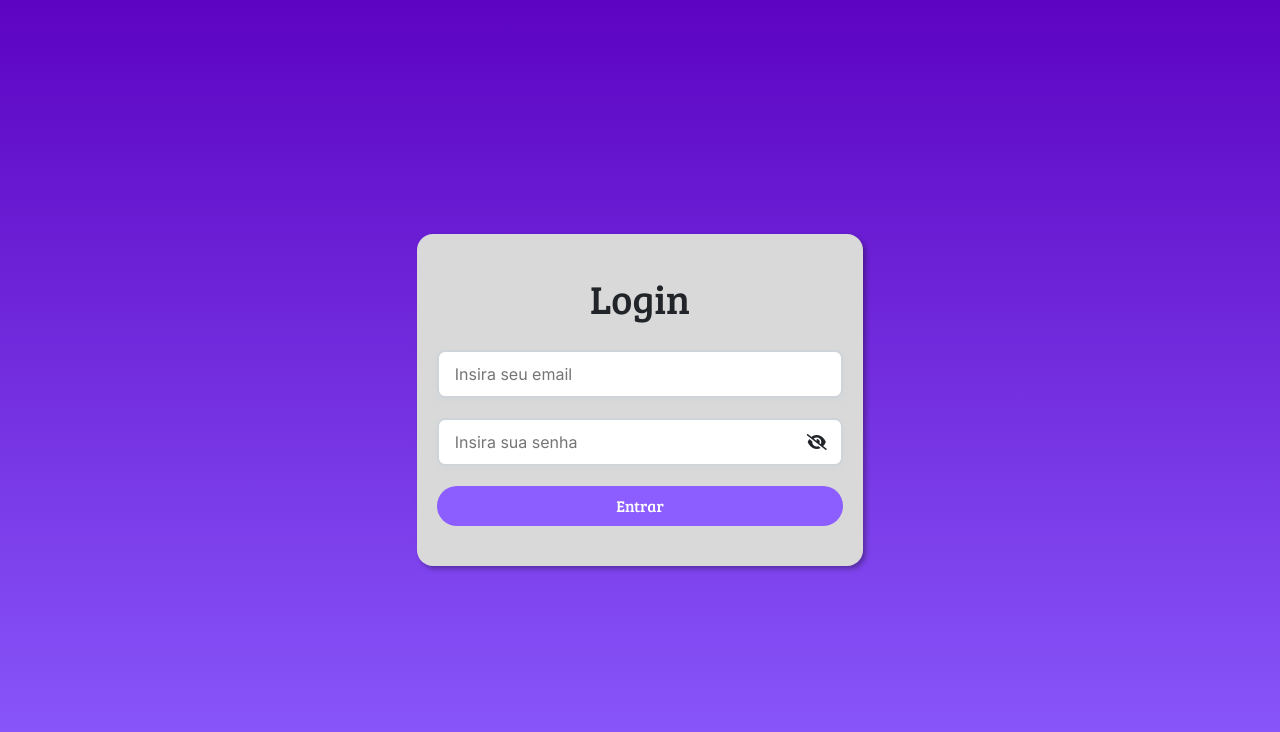
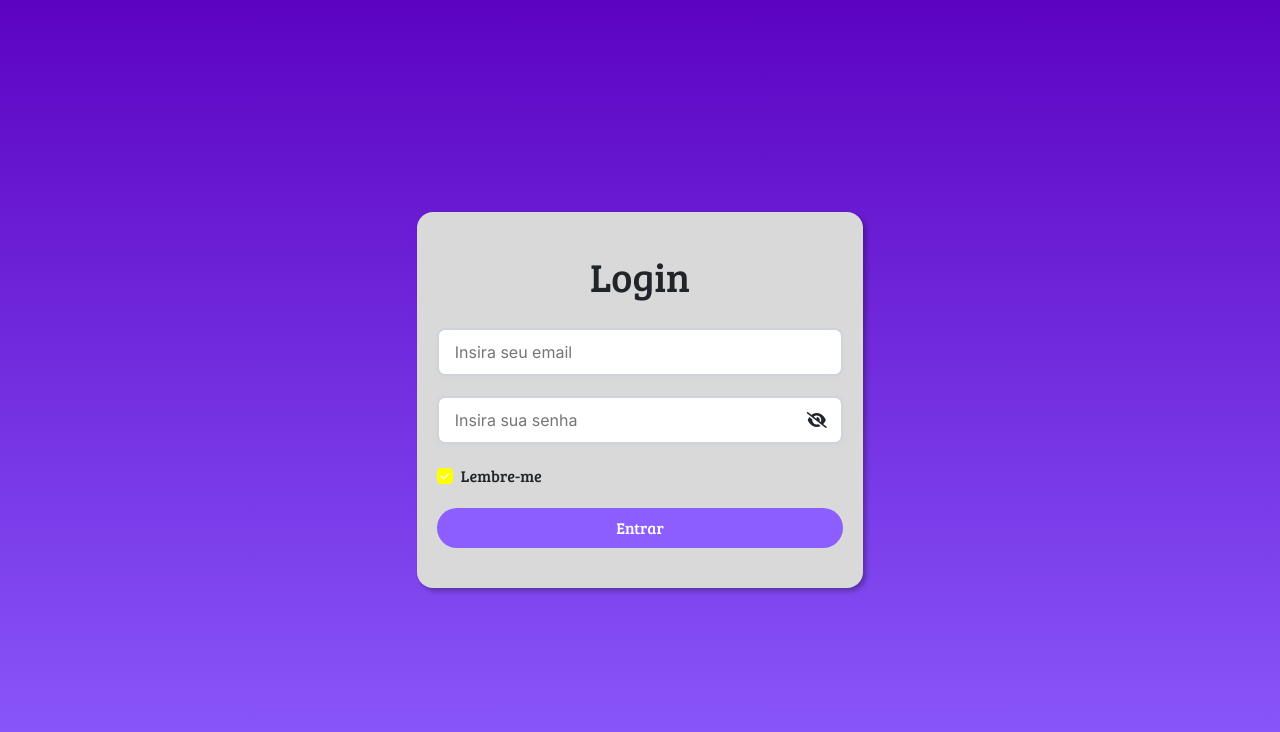
Before and after one commit to Eventhub-TCC/eventhub-tcc.github.io, a React (Create React App) app: page /login in a window 1280 px wide. Shown: the top 732 px of the page. Built offline with nearby package versions, Linux system fonts and the light colour scheme.

Commit message:
feat(frontend): adiciona componente checkbox
- cria state de lembrar do usuario no login

```diff
--- /dev/null
+++ b/src/componentes/CheckBox/CheckBox.css
@@ -0,0 +1,38 @@
+@import url('../../App.css');
+.checkbox{
+    display:none;
+}
+
+.label_checkbox{
+    display: flex;
+    flex-direction: row;
+    align-items: center;
+    gap: 8px;
+}
+
+.checkbox:checked ~ .checkbox_span{
+    background-color: var(--cor-principal);
+    border: none;
+}
+.icone-checkbox{
+    color: white;
+    font-size: 10px;
+    transition: all 250ms ease-in-out;
+}
+.checkbox_span{
+    display: block;
+    width: 16px;
+    height: 16px;
+    border-radius: 4px;
+    background-color: white;
+    border: 1px solid #ADB5BD;
+    display: flex;
+    justify-content: center;
+    align-items: center;
+    cursor: pointer;
+    transition: all 250ms ease-in-out;
+}
+
+.checkbox_span:hover{
+    background-color: #F1F3F5;
+}
--- /dev/null
+++ b/src/componentes/CheckBox/CheckBox.tsx
@@ -0,0 +1,28 @@
+import './CheckBox.css'
+import { useState } from 'react'
+
+
+const CheckBox = ({texto, id, funcao ,ativado=false,cor='var(--purple-700)'}: any) => {
+
+  const [ativa, setAtiva] = useState(ativado);
+
+  const alterar = ()=>{
+    funcao();
+    setAtiva(!ativa);
+  }
+  return (
+    <label htmlFor={id} className='label_checkbox'>
+      <input checked={ativa} className='checkbox' type="checkbox" id={id} onChange={alterar}/>
+      <span
+        className='checkbox_span'
+        style={{'--cor-principal': cor} as React.CSSProperties}
+      >
+        {ativa? <i className='icone-checkbox fa-solid fa-check'/>:''}
+      </span> {texto}
+    </label>
+
+
+  )
+}
+
+export default CheckBox
--- a/src/paginas/Login/Login.tsx
+++ b/src/paginas/Login/Login.tsx
@@ -2,12 +2,14 @@ import axios from 'axios'
 import { ChangeEvent, FormEvent, useState } from 'react'
 import Input from '../../componentes/Input/Input'
 import Botao from '../../componentes/Botao/Botao'
+import CheckBox from '../../componentes/CheckBox/CheckBox'
 import './Login.css'
 
 const Login = () => {
   const [ email, setEmail ] = useState('');
   const [ senha, setSenha ] = useState('');
   const [ senhaOculta, setSenhaOculta ] = useState(true);
+  const [ lembrar, setLembrar ] = useState(false);
 
   const logar = async (event: FormEvent<HTMLFormElement>, email:string, senha:string)=>{
     try{
@@ -44,6 +46,9 @@ const Login = () => {
             />
           </div>
           <div>
+            <CheckBox texto='Lembre-me' id='1' ativado={true} cor='yellow' funcao={()=>{setLembrar(!lembrar)}}/>
+          </div>
+          <div>
             <Botao
               texto='Entrar'
               tamanho='med'
```
